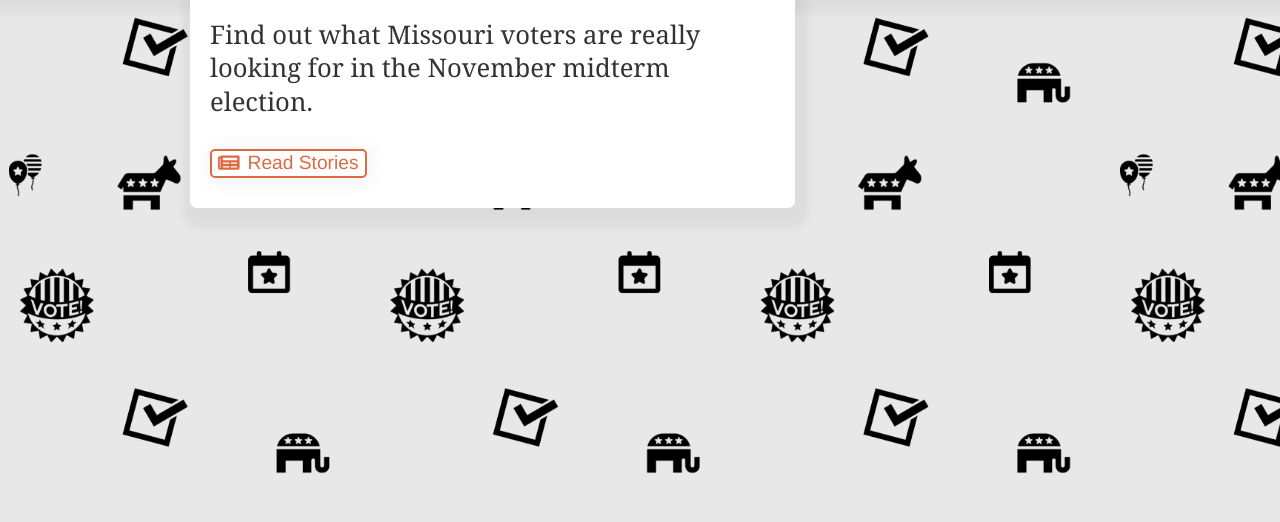
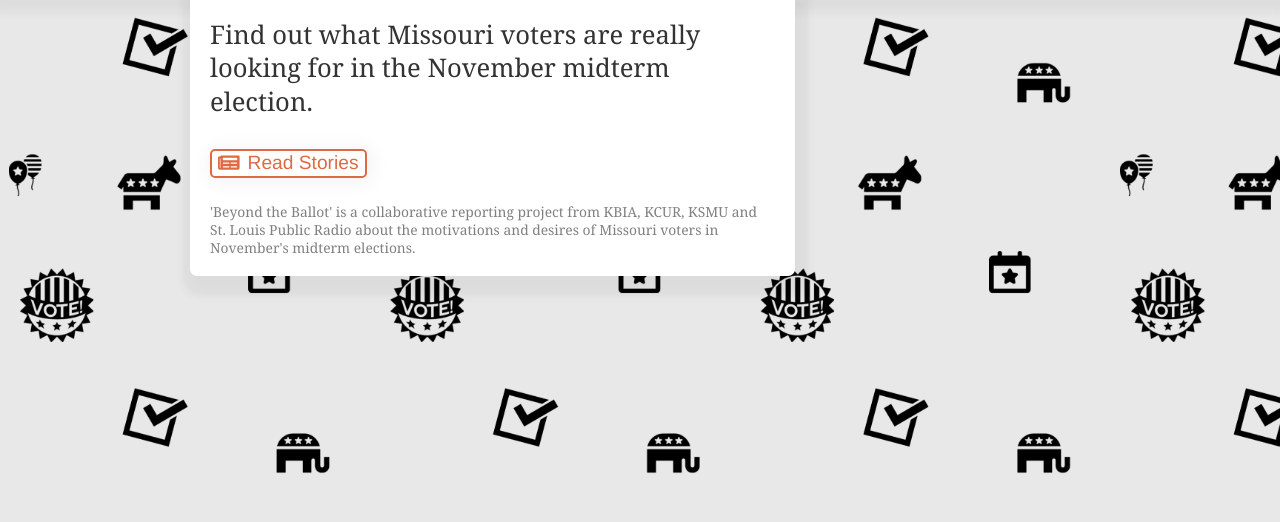
Before and after one commit to KBIAnews/mpr-voterseries, a Gatsby site: page / in a window 1280 px wide. Shown: the part 250-772 px from the top of the page. Built offline with nearby package versions, Linux system fonts and the light colour scheme; Gatsby itself is replaced by a stand-in of ours; a web font is replaced by a local one.

Commit message:
New explainer paragraph, uploader script.

```diff
--- a/src/components/full-banner.js
+++ b/src/components/full-banner.js
@@ -134,6 +134,10 @@ export default class FullBanner extends React.Component {
 
             </p>
 
+            <p className={"explainer"}>
+            'Beyond the Ballot' is a collaborative reporting project from KBIA, KCUR, KSMU and St.&nbsp;Louis Public Radio about the motivations and desires of Missouri voters in November's midterm elections.
+            </p>
+
 
             </div>
             </div>
--- a/src/layouts/index.js
+++ b/src/layouts/index.js
@@ -35,7 +35,8 @@ export default class Layout extends React.Component {
         title={data.site.siteMetadata.title}
         meta={[
           { name: 'description', content: 'Find out what Missouri voters are really looking for in the November midterm election.' },
-          { name: 'keywords', content: 'elections' },
+          { name: 'og-image', content: 'https://s3.amazonaws.com/media.kbia.org/2018/beyond-ballot-media/patternonly.png'},
+          { name: 'keywords', content: 'elections' }
         ]}
         />
         <Header siteTitle={data.site.siteMetadata.title} />
--- a/src/layouts/sass/_titlecard.scss
+++ b/src/layouts/sass/_titlecard.scss
@@ -48,6 +48,11 @@ div.full-banner{
                 font-size: 1.6rem;
                 color: $black;
             }
+
+            p.explainer {
+                color: lighten($black, 30%);
+                font-size: $base-font-size/$font-size-multiplier;
+            }
         }
 
 
```
Also changed, not shown: 1 other file.
